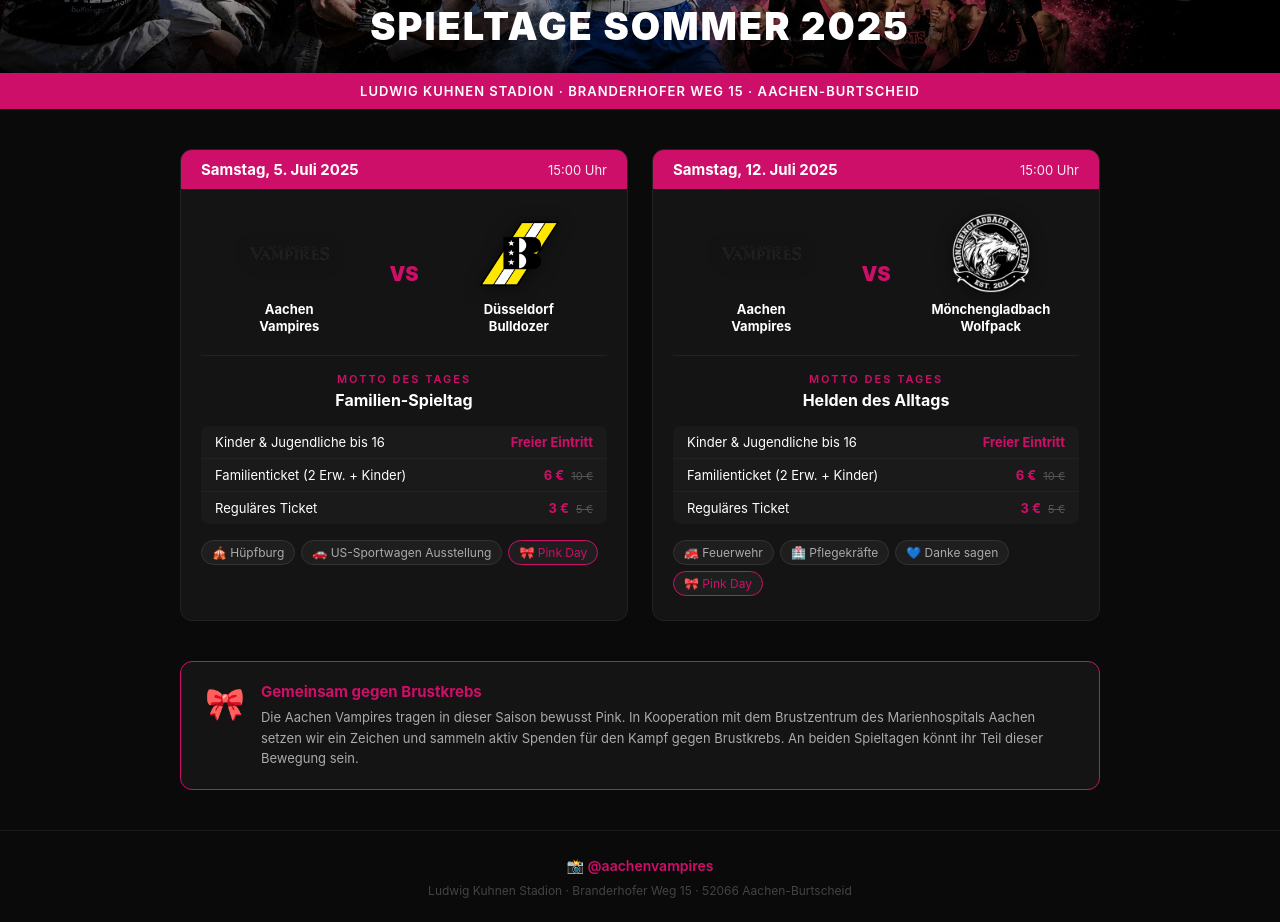
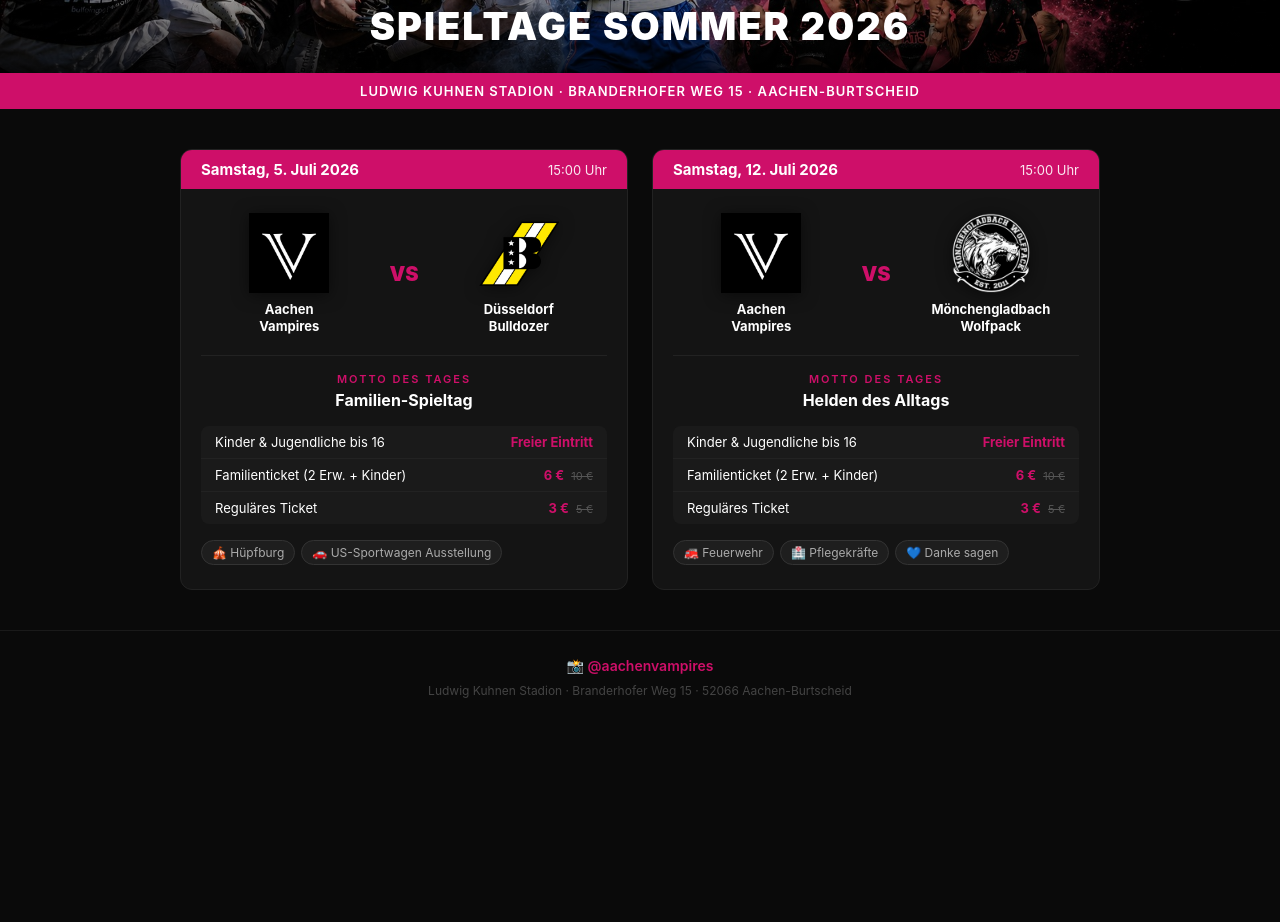
Before and after one commit to CDMF71/asc-spieltage, a plain HTML site: page index.html in a window 1280 px wide. Shown: the part 347-1269 px from the top of the page. After the commit the page ends 1069 px from the top, so only its background shows below. Drawn offline with Linux system fonts and the light colour scheme.

Commit message:
Update event year from 2025 to 2026

```diff
--- a/index.html
+++ b/index.html
@@ -3,7 +3,7 @@
 <head>
 <meta charset="UTF-8">
 <meta name="viewport" content="width=device-width, initial-scale=1.0">
-<title>Aachen Vampires – Spieltage 2025</title>
+<title>Aachen Vampires – Spieltage 2026</title>
 <style>
   * { box-sizing: border-box; margin: 0; padding: 0; }
   body { font-family: -apple-system, BlinkMacSystemFont, 'Segoe UI', sans-serif; background: #0a0a0a; color: #ffffff; }
@@ -36,12 +36,6 @@
   .ticket-price .old { color: #555; font-weight: 400; text-decoration: line-through; font-size: 11px; margin-left: 4px; }
   .tags { display: flex; flex-wrap: wrap; gap: 6px; }
   .tag { background: #1e1e1e; border: 1px solid #333; border-radius: 99px; padding: 4px 10px; font-size: 12px; color: #aaa; }
-  .tag.pink { border-color: #CE0F69; color: #CE0F69; }
-  .ribbon-section { max-width: 960px; margin: 0 auto 40px; padding: 0 20px; }
-  .ribbon-box { background: #141414; border: 1px solid #CE0F69; border-radius: 12px; padding: 20px 24px; display: flex; align-items: flex-start; gap: 16px; }
-  .ribbon-icon { font-size: 32px; flex-shrink: 0; margin-top: 2px; }
-  .ribbon-box h3 { color: #CE0F69; font-size: 15px; margin-bottom: 6px; }
-  .ribbon-box p { font-size: 13px; color: #aaa; line-height: 1.6; }
   footer { border-top: 1px solid #1a1a1a; padding: 24px 20px; text-align: center; }
   footer a { color: #CE0F69; text-decoration: none; font-size: 14px; font-weight: 600; }
   footer p { color: #444; font-size: 12px; margin-top: 8px; }
@@ -53,7 +47,7 @@
   <img src="hero-Banner.jpg" alt="Aachen Vampires">
   <div class="hero-overlay">
     <p>American Football · Aachen</p>
-    <h1>Spieltage Sommer 2025</h1>
+    <h1>Spieltage Sommer 2026</h1>
   </div>
 </div>
 
@@ -65,13 +59,13 @@
 
   <div class="game-card">
     <div class="game-card-header">
-      <span class="date">Samstag, 5. Juli 2025</span>
+      <span class="date">Samstag, 5. Juli 2026</span>
       <span class="time">15:00 Uhr</span>
     </div>
     <div class="game-card-body">
       <div class="matchup">
         <div class="team">
-          <img src="logo%20vampires%20lang.png" alt="Aachen Vampires">
+          <img src="V%20-%20logo%20vampires%20V.png" alt="Aachen Vampires">
           <div class="team-name">Aachen<br>Vampires</div>
         </div>
         <div class="vs">VS</div>
@@ -102,20 +96,19 @@
       <div class="tags">
         <span class="tag">🎪 Hüpfburg</span>
         <span class="tag">🚗 US-Sportwagen Ausstellung</span>
-        <span class="tag pink">🎀 Pink Day</span>
       </div>
     </div>
   </div>
 
   <div class="game-card">
     <div class="game-card-header">
-      <span class="date">Samstag, 12. Juli 2025</span>
+      <span class="date">Samstag, 12. Juli 2026</span>
       <span class="time">15:00 Uhr</span>
     </div>
     <div class="game-card-body">
       <div class="matchup">
         <div class="team">
-          <img src="logo%20vampires%20lang.png" alt="Aachen Vampires">
+          <img src="V%20-%20logo%20vampires%20V.png" alt="Aachen Vampires">
           <div class="team-name">Aachen<br>Vampires</div>
         </div>
         <div class="vs">VS</div>
@@ -147,21 +140,10 @@
         <span class="tag">🚒 Feuerwehr</span>
         <span class="tag">🏥 Pflegekräfte</span>
         <span class="tag">💙 Danke sagen</span>
-        <span class="tag pink">🎀 Pink Day</span>
       </div>
     </div>
   </div>
 
-</div>
-
-<div class="ribbon-section">
-  <div class="ribbon-box">
-    <div class="ribbon-icon">🎀</div>
-    <div>
-      <h3>Gemeinsam gegen Brustkrebs</h3>
-      <p>Die Aachen Vampires tragen in dieser Saison bewusst Pink. In Kooperation mit dem Brustzentrum des Marienhospitals Aachen setzen wir ein Zeichen und sammeln aktiv Spenden für den Kampf gegen Brustkrebs. An beiden Spieltagen könnt ihr Teil dieser Bewegung sein.</p>
-    </div>
-  </div>
 </div>
 
 <footer>
```
